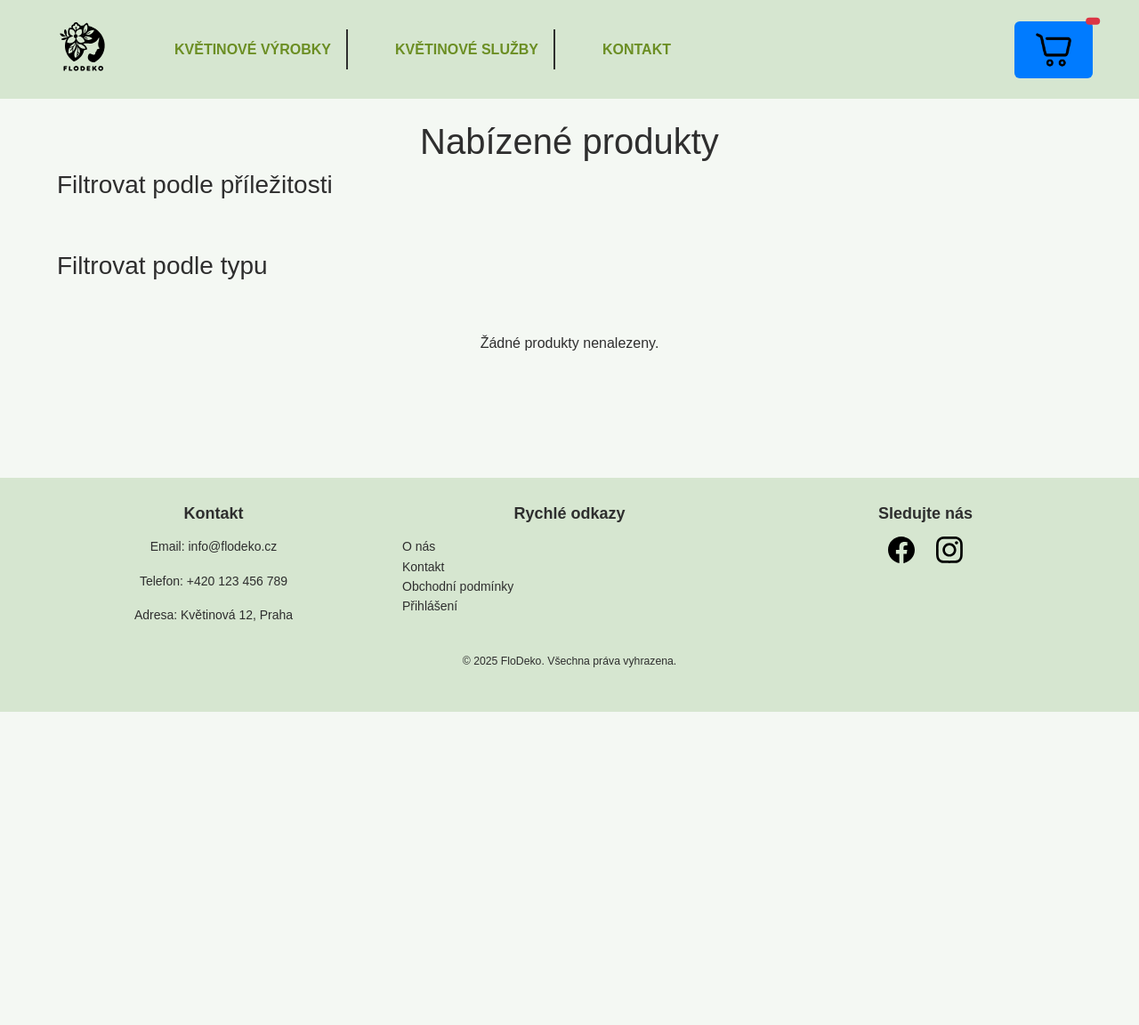
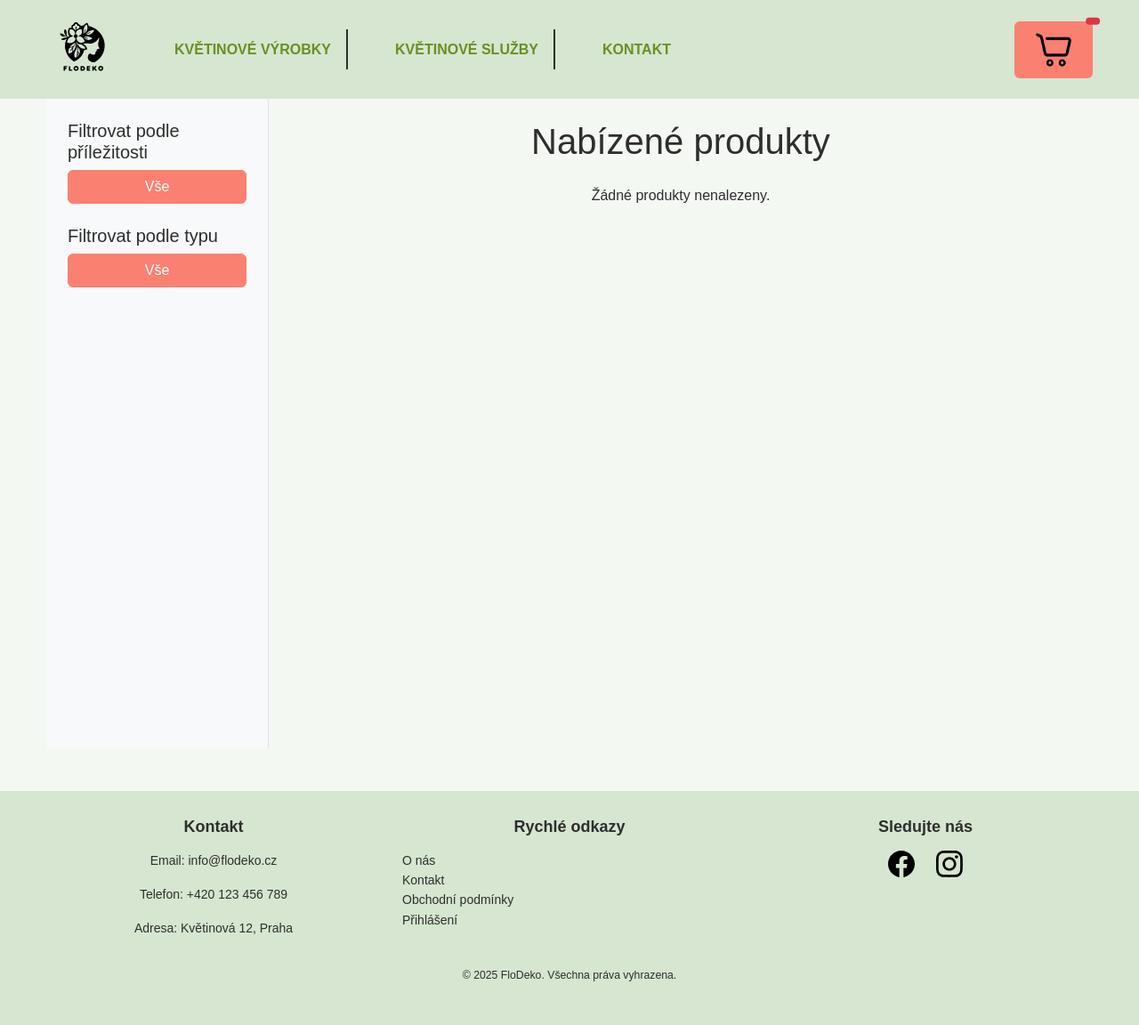
Before and after one commit to Pavel8/flower_web, a Django app: page /products/list/ in a window 1280 px wide. Shown: the whole page at 89% size. Before the commit the page ends 800 px from the top, so only its background shows below. Run offline with Django 5.2, Linux system fonts and the light colour scheme; data that the repository does not hold is empty; some libraries are stand-ins or nearby versions.

Commit message:
úprava barev a filtrů

```diff
--- a/core/templates/base.html
+++ b/core/templates/base.html
@@ -4,8 +4,9 @@
     <meta charset="UTF-8">
     <title>{% block title %}FloDeko{% endblock %}</title>
     {% load static %}
+    <link rel="stylesheet" href="https://cdnjs.cloudflare.com/ajax/libs/bootstrap/5.3.0/css/bootstrap.min.css">
     <link rel="stylesheet" href="{% static 'styles/styles.css' %}">
-    <link rel="stylesheet" href="https://cdnjs.cloudflare.com/ajax/libs/bootstrap/5.3.0/css/bootstrap.min.css">
+
 </head>
 <body>
 
--- a/products/templates/product_list.html
+++ b/products/templates/product_list.html
@@ -1,44 +1,47 @@
 {% extends 'base.html' %}
-
 {% block content %}
-<div class="container mt-4">
-    <h1 class="text-center">Nabízené produkty</h1>
-
-    <!-- FILTRY -->
-    <div class="filters mb-4">
-        <h3>Filtrovat podle příležitosti</h3>
-        <div class="btn-group">
+<div class="d-flex" style="min-height: 80vh;">
+    <!-- Levý panel s filtry -->
+    <aside class="bg-light border-end p-4" style="width: 250px; position: sticky; top: 70px; height: calc(100vh - 70px); overflow-y: auto;">
+        <h5>Filtrovat podle příležitosti</h5>
+        <div class="btn-group-vertical w-100 mb-4">
+            <a href="{% url 'product_list' %}" class="btn btn-outline-primary {% if not request.GET.occasion %}active{% endif %}">Vše</a>
             {% for occasion in occasions %}
-                <a href="?occasion={{ occasion.id }}" class="btn btn-primary">{{ occasion.name }}</a>
+                <a href="?occasion={{ occasion.id }}" class="btn btn-outline-primary {% if request.GET.occasion == occasion.id|stringformat:"s" %}active{% endif %}">
+                    {{ occasion.name }}
+                </a>
             {% endfor %}
         </div>
-    </div>
 
-    <div class="filters mb-4">
-        <h3>Filtrovat podle typu</h3>
-        <div class="btn-group">
+        <h5>Filtrovat podle typu</h5>
+        <div class="btn-group-vertical w-100">
+            <a href="{% url 'product_list' %}" class="btn btn-outline-secondary {% if not request.GET.type %}active{% endif %}">Vše</a>
             {% for type in types %}
-                <a href="?type={{ type.id }}" class="btn btn-secondary">{{ type.name }}</a>
+                <a href="?type={{ type.id }}" class="btn btn-outline-secondary {% if request.GET.type == type.id|stringformat:"s" %}active{% endif %}">
+                    {{ type.title }}
+                </a>
             {% endfor %}
         </div>
-    </div>
+    </aside>
 
-    <!-- SEZNAM PRODUKTŮ -->
+    <!-- Pravý panel s produkty -->
+    <main class="flex-grow-1 p-4">
+        <h1 class="mb-4 text-center">Nabízené produkty</h1>
+
         <div class="row">
             {% for product in products %}
-            <div class="col-md-4 mb-4">
-                <div class="card">
+                <div class="col-md-6 col-lg-4 mb-4">
+                    <div class="card h-100">
                         {% if product.main_image %}
                             <img src="{{ product.main_image.url }}" alt="{{ product.title }}" class="card-img-top">
                         {% endif %}
-    <div class="card-body">
+                        <div class="card-body d-flex flex-column">
                             <h3 class="card-title">
                                 <a href="{% url 'product_detail' product.id %}" class="text-dark text-decoration-none">
                                     {{ product.title }}
                                 </a>
                             </h3>
-
-        <p class="card-text">Typ: {{ product.type.name }}</p>
+                            <p class="card-text">Typ: {{ product.type.title }}</p>
                             <p class="card-text">
                                 Cena:
                                 {% if product.discount %}
@@ -48,7 +51,7 @@
                                     <span class="fw-bold">{{ product.price }} Kč</span>
                                 {% endif %}
                             </p>
-        <p class="card-text">
+                            <p class="card-text mb-2">
                                 Příležitosti:
                                 {% for occ in product.occasion.all %}
                                     <span class="badge bg-info text-dark">{{ occ.name }}</span>
@@ -56,19 +59,17 @@
                                     -
                                 {% endfor %}
                             </p>
-
-        <!-- FORMULÁŘ PRO PŘIDÁNÍ DO KOŠÍKU -->
-        <form method="post" action="{% url 'cart_add' product.id %}" class="d-inline">
+                            <form method="post" action="{% url 'cart_add' product.id %}" class="mt-auto">
                                 {% csrf_token %}
-            <button type="submit" class="btn btn-outline-success">Přidat do košíku</button>
+                                <button type="submit" class="btn btn-outline-success w-100">Přidat do košíku</button>
                             </form>
                         </div>
                     </div>
-
                 </div>
             {% empty %}
                 <p class="text-center">Žádné produkty nenalezeny.</p>
             {% endfor %}
         </div>
+    </main>
 </div>
 {% endblock %}
--- a/static/styles/styles.css
+++ b/static/styles/styles.css
@@ -72,24 +72,20 @@ html, body {
 }
 
 /* Tlačítka */
-.btn {
+.ms-auto .btn {
     padding: 0.75rem 1.5rem !important;
     border: none !important;
-    background-color: #007bff !important;
+    background-color: #FA8072 !important;
     color: #fff !important;
     font-size: 16px !important;
 }
 
 .btn-primary {
-    background-color: #007bff !important;
+    background-color: #FA8072 !important;
 }
 
 .btn-primary:hover {
-    background-color: #0056b3 !important;
-}
-
-div#test {
-    background-color: red;
+    background-color: #e0665d !important;
 }
 
 .main-image-box img {
@@ -249,6 +245,7 @@ description-box {
     padding: 0 15px;
     position: relative;
 }
+
 /* Styl pro obalující div kolem odkazu */
 .nav-link-wrapper {
     display: flex;
@@ -304,3 +301,44 @@ main {
     flex-direction: column;
     min-height: 100vh;
 }
+
+/* Přepis barev tlačítek pro filtry (outline-primary a outline-secondary) */
+.btn-outline-primary {
+    border-color: #FA8072 !important;
+    color: #FA8072 !important;
+}
+
+.btn-outline-primary:hover,
+.btn-outline-primary.active,
+.btn-outline-primary:active {
+    background-color: #FA8072 !important;
+    color: white !important;
+    border-color: #FA8072 !important;
+}
+
+/* Přepis pro btn-outline-secondary */
+.btn-outline-secondary {
+    border-color: #FA8072 !important;
+    color: #FA8072 !important;
+}
+
+.btn-outline-secondary:hover,
+.btn-outline-secondary.active,
+.btn-outline-secondary:active {
+    background-color: #FA8072 !important;
+    color: white !important;
+    border-color: #FA8072 !important;
+}
+
+/* Přepis pro tlačítko „Přidat do košíku“ */
+.btn-outline-success {
+    border-color: #FA8072 !important;
+    color: #FA8072 !important;
+}
+
+.btn-outline-success:hover,
+.btn-outline-success:active {
+    background-color: #FA8072 !important;
+    color: white !important;
+    border-color: #FA8072 !important;
+}
```
Lines whose indentation alone changed are shown as unchanged.
